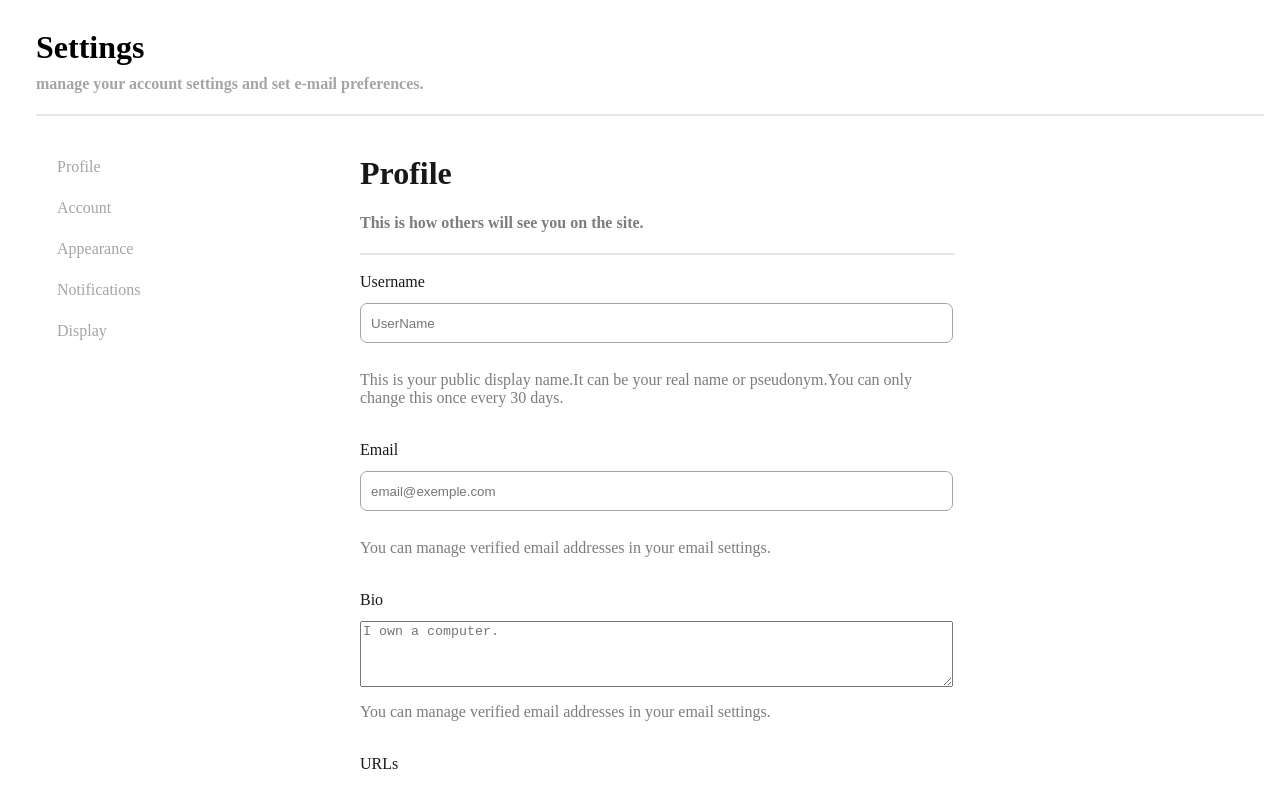
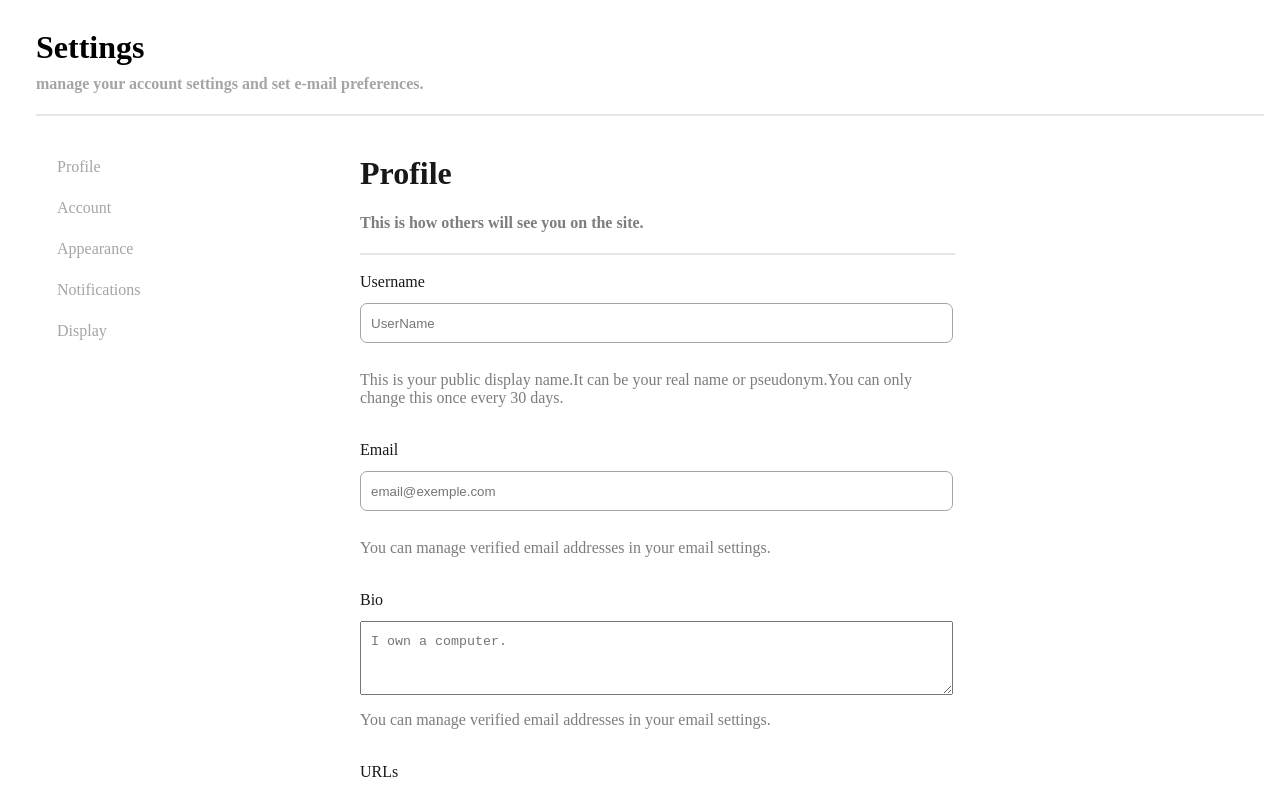
Before and after one commit to renersullivan/volvens, an Angular app: page / in a window 1280 px wide. Shown: the top 800 px of the page. Built offline with nearby package versions, Linux system fonts and the light colour scheme.

Commit message:
css textarea

```diff
--- a/src/app/settings/settings/settings.component.css
+++ b/src/app/settings/settings/settings.component.css
@@ -73,6 +73,9 @@
     outline: none;
     margin-bottom: 12px;
 }
+.input-menu textarea{
+    padding: 12px 0px 0px 10px;
+}
 .button{
     height: 38px;
     border-radius: 6px;
@@ -92,6 +95,10 @@
     cursor: pointer;
     color: #ffffff;
 }
+.btn-update:hover{
+    background-color: #ffffff;
+    color: #12121a;
+}
 
 @media (max-width: 600px) {
     .menu {
```
